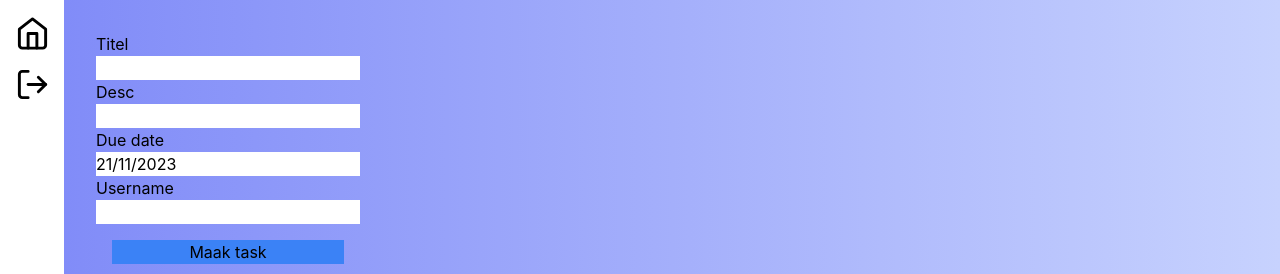
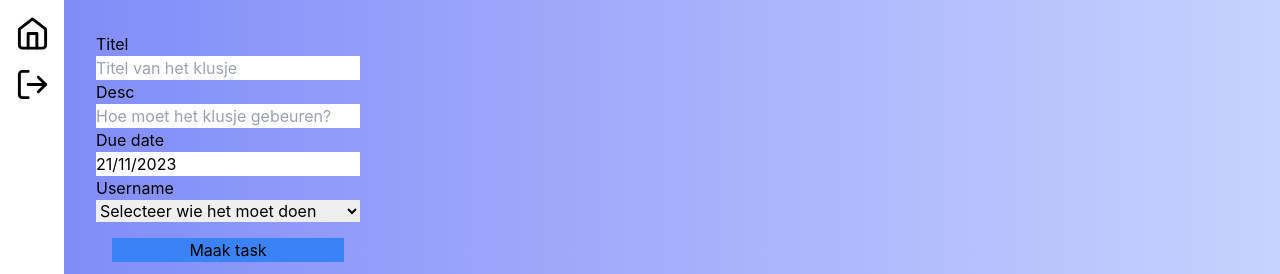
Before and after one commit to chaeriz19/chores, a React (Create React App) app in the folder chores-frontend/: page /dashboard in a window 1280 px wide. Shown: the top 274 px of the page. Built offline with nearby package versions, Linux system fonts and the light colour scheme; no server answers; sample sign-in values are in the browser's storage.

Commit message:
7.  Cleaning form when creating task

```diff
--- a/chores-frontend/src/comp/dashboard/TaskCreate.jsx
+++ b/chores-frontend/src/comp/dashboard/TaskCreate.jsx
@@ -5,9 +5,9 @@ import "react-datepicker/dist/react-datepicker.css";
 import { useNavigate } from "react-router-dom";
 
 export default function TaskCreate() {
-  const [username, setUsername] = useState("bram");
-  const [title, setTitle] = useState("test");
-  const [description, setDescription] = useState("test");
+  const [username, setUsername] = useState("");
+  const [title, setTitle] = useState("");
+  const [description, setDescription] = useState("");
   const [duedate, setDuedate] = useState(new Date());
   let token = localStorage.getItem("token");
   const navigate = useNavigate();
@@ -43,9 +43,17 @@ export default function TaskCreate() {
     <div>
       <form className="md:w-1/4 w-full flex flex-col p-4">
         <label>Titel </label>
-        <input></input>
+        <input
+          placeholder="Titel van het klusje"
+          value={title}
+          onChange={(e) => setTitle(e.target.value)}
+        ></input>
         <label>Desc </label>
-        <input></input>
+        <input
+          placeholder="Hoe moet het klusje gebeuren?"
+          value={description}
+          onChange={(e) => setDescription(e.target.value)}
+        ></input>
         <label>Due date </label>
         <DatePicker
           className="w-full"
@@ -54,7 +62,13 @@ export default function TaskCreate() {
           dateFormat="dd/MM/yyyy"
         />
         <label>Username</label>
-        <input></input>
+        <select value={username} onChange={(e) => setUsername(e.target.value)}>
+          {" "}
+          <option>Selecteer wie het moet doen</option>
+          <option value="chiel">Chiel</option>
+          <option value="bram">Bram</option>
+          <option value="chris">Chris</option>
+        </select>
         <button onClick={(e) => handleSubmit(e)} className="m-4 bg-blue-500">
           Maak task
         </button>
--- a/chores-frontend/src/comp/taskCardAdmin.jsx
+++ b/chores-frontend/src/comp/taskCardAdmin.jsx
@@ -31,7 +31,7 @@ export default function TaskCardAdmin({ task, id }) {
     <div
       key={task.id}
       className={`p-4 shadow-xl hover:border-solid hover:border-4 hover:border-[#00000077] ${
-        task.completed ? "bg-[#5cac61b2]" : "bg-[#ac5c5cba]"
+        task.completed ? "bg-[#5cac61b2]" : "bg-[#cc5353ba]"
       } shadow-sm text-white mt-2 `}
     >
       <h1 className="font-bold">
```
